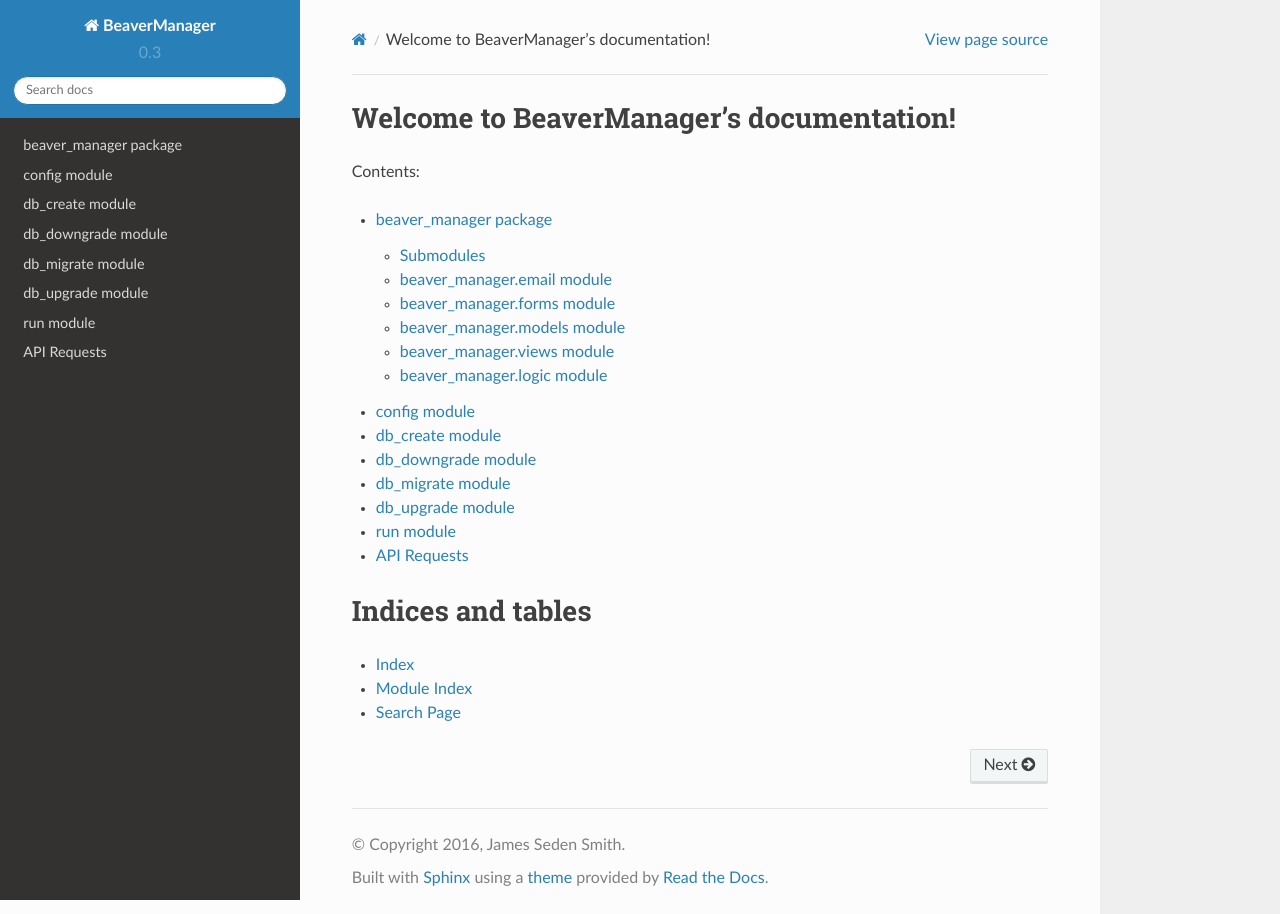
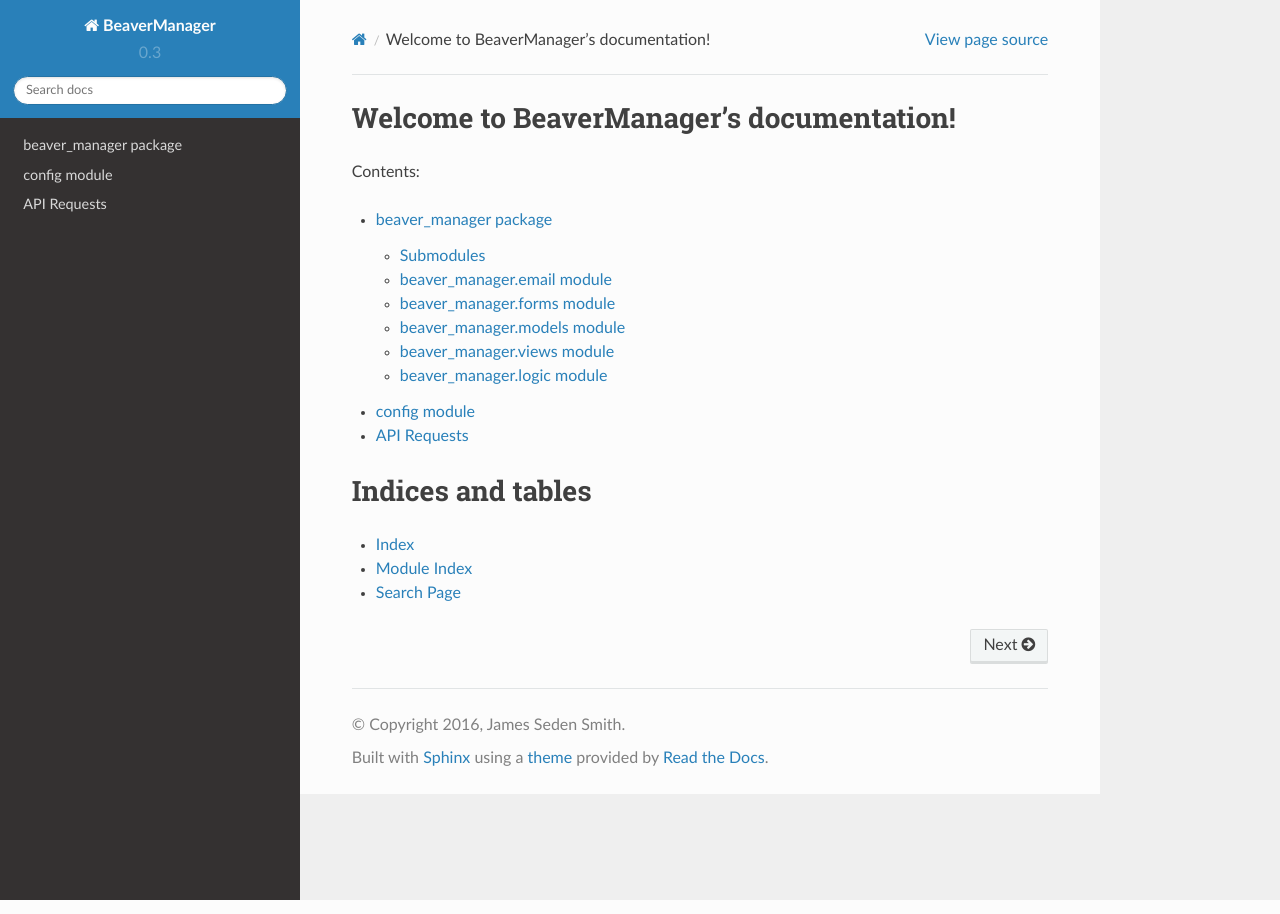
Before and after one commit to sedders123/Beaver-Manager, a Sphinx documentation site: the page built from docs/source/index.rst, in a window 1280 px wide. Built offline with Sphinx 7.4.7 and the Read the Docs theme 2.0.0, drawn with Linux system fonts in a browser that asks for light colours.

Commit message:
Removed useless pages from docs

```diff
--- a/docs/source/index.rst
+++ b/docs/source/index.rst
@@ -13,11 +13,6 @@
 
    beaver_manager
    config
-   db_create
-   db_downgrade
-   db_migrate
-   db_upgrade
-   run
    API
 
 
```
